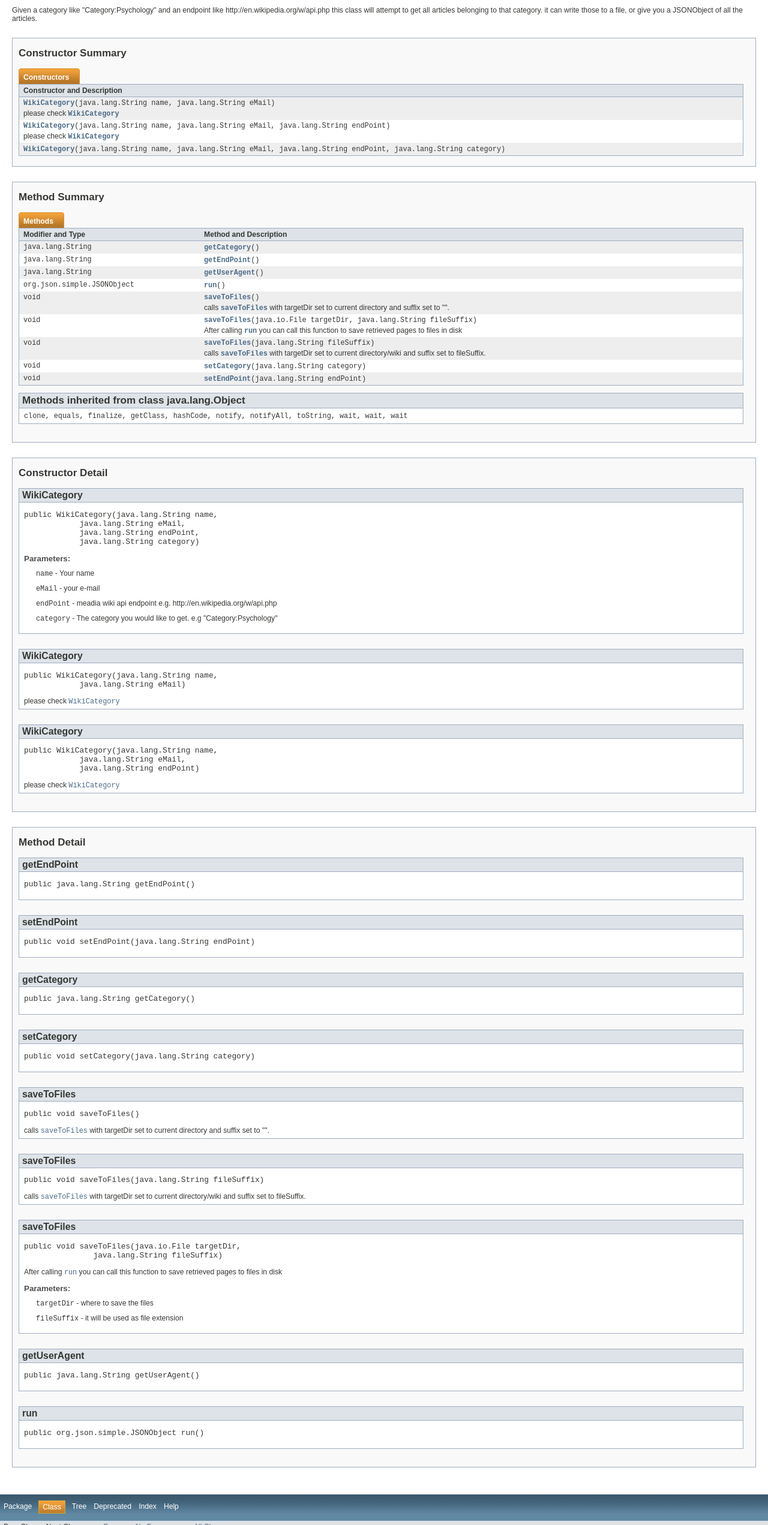
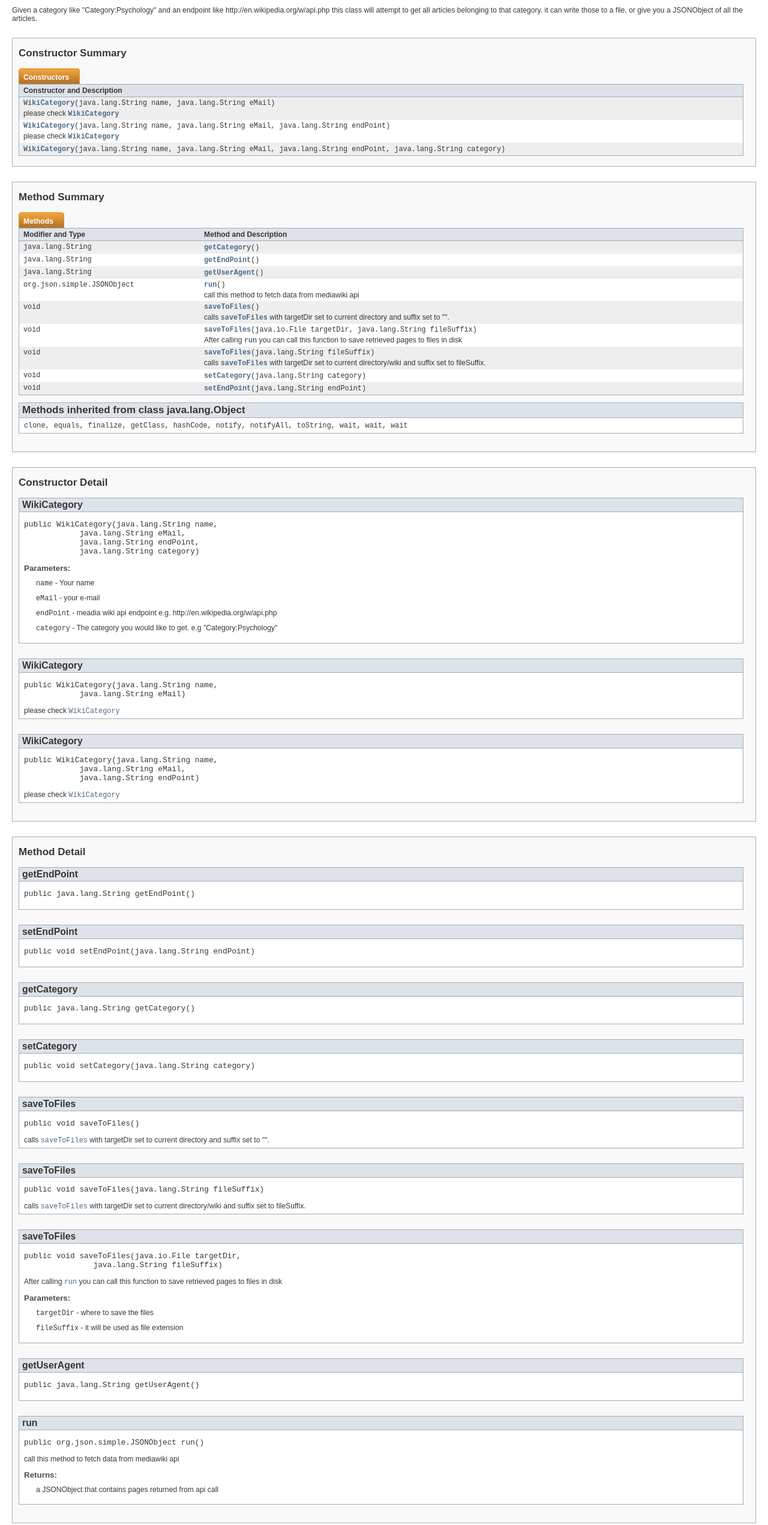
Before and after one commit to yasar11732/wikicategory, a plain HTML site: page wikicategory/WikiCategory.html in a window 1280 px wide. Shown: the part 257-2800 px from the top of the page at 60% size. Drawn offline with Linux system fonts and the light colour scheme.

Commit message:
Update docs

```diff
--- a/wikicategory/WikiCategory.html
+++ b/wikicategory/WikiCategory.html
@@ -2,7 +2,7 @@
 <!-- NewPage -->
 <html lang="en">
 <head>
-<!-- Generated by javadoc (version 1.7.0_25) on Sat Aug 10 22:45:19 EEST 2013 -->
+<!-- Generated by javadoc (version 1.7.0_25) on Sat Aug 10 22:48:33 EEST 2013 -->
 <title>WikiCategory</title>
 <meta name="date" content="2013-08-10">
 <link rel="stylesheet" type="text/css" href="../stylesheet.css" title="Style">
@@ -167,7 +167,9 @@ extends java.lang.Object</pre>
 </tr>
 <tr class="rowColor">
 <td class="colFirst"><code>org.json.simple.JSONObject</code></td>
-<td class="colLast"><code><strong><a href="../wikicategory/WikiCategory.html#run()">run</a></strong>()</code>&nbsp;</td>
+<td class="colLast"><code><strong><a href="../wikicategory/WikiCategory.html#run()">run</a></strong>()</code>
+<div class="block">call this method to fetch data from mediawiki api</div>
+</td>
 </tr>
 <tr class="altColor">
 <td class="colFirst"><code>void</code></td>
@@ -356,6 +358,8 @@ extends java.lang.Object</pre>
 <li class="blockList">
 <h4>run</h4>
 <pre>public&nbsp;org.json.simple.JSONObject&nbsp;run()</pre>
+<div class="block">call this method to fetch data from mediawiki api</div>
+<dl><dt><span class="strong">Returns:</span></dt><dd>a JSONObject that contains pages returned from api call</dd></dl>
 </li>
 </ul>
 </li>
```
Also changed, not shown: allclasses-frame.html (+1 -1 lines), allclasses-noframe.html (+1 -1 lines), constant-values.html (+1 -1 lines), deprecated-list.html (+1 -1 lines), help-doc.html (+1 -1 lines), index-all.html (+4 -2 lines), index.html (+1 -1 lines), overview-tree.html (+1 -1 lines), wikicategory/package-frame.html (+1 -1 lines), wikicategory/package-summary.html (+1 -1 lines), wikicategory/package-tree.html (+1 -1 lines).
